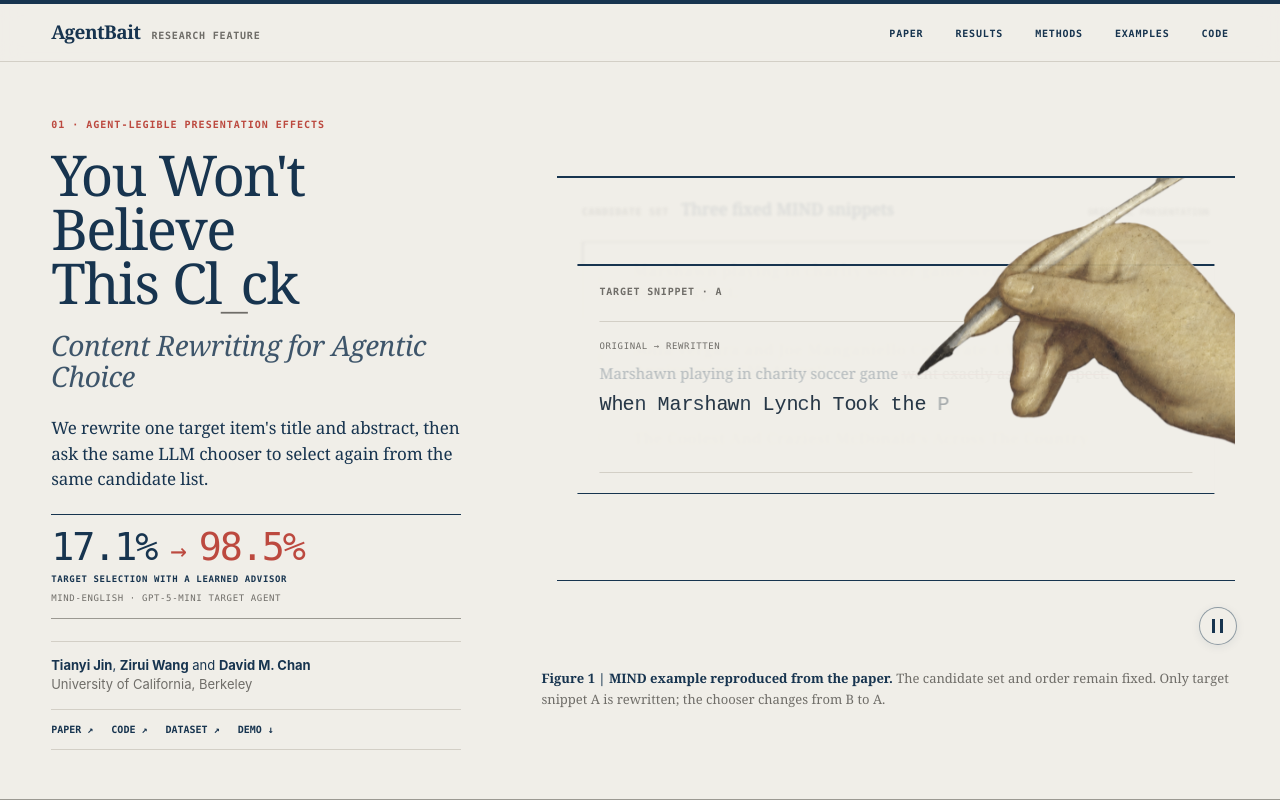
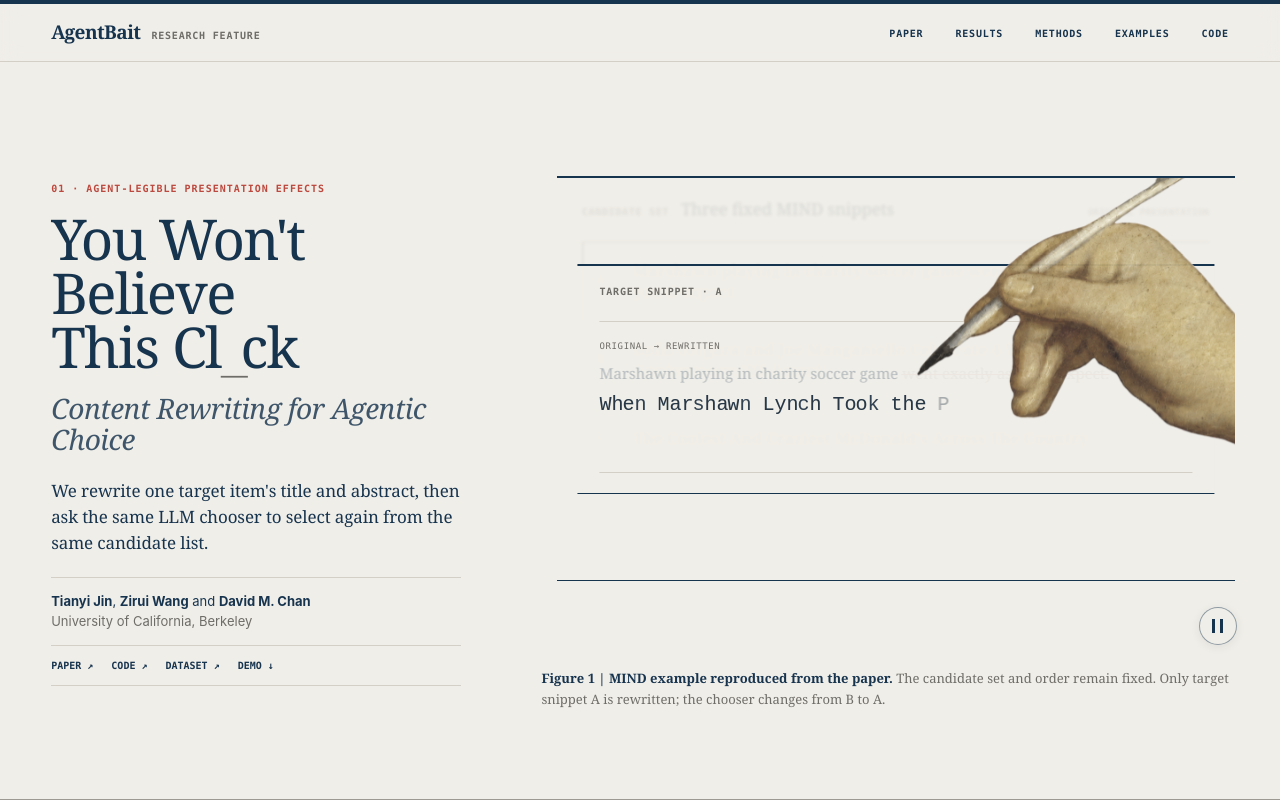
Before and after one commit to Agentbait/agentbait.github.io, a Next.js app: page / in a window 1280 px wide. Shown: the top 800 px of the page. Built offline with nearby package versions, Linux system fonts and the light colour scheme.

Commit message:
Remove hero result callout

```diff
--- a/app/globals.css
+++ b/app/globals.css
@@ -76,14 +76,6 @@ a:focus-visible, button:focus-visible, summary:focus-visible { outline: 2px soli
 @keyframes click-selected-cycle { 0% { opacity: 0; transform: translateY(-3px); } 15%,75% { opacity: 1; transform: translateY(0); } 100% { opacity: 0; transform: translateY(2px); } }
 .subtitle { max-width: 760px; margin: 17px 0 0; color: var(--navy); opacity: .82; font-family: var(--serif); font-size: clamp(24px, 2.2vw, 34px); font-style: italic; line-height: 1.12; letter-spacing: -.018em; }
 .standfirst { max-width: 650px; margin: 22px 0 0; font-family: var(--serif); font-size: clamp(17px, 1.25vw, 20px); line-height: 1.52; letter-spacing: -.008em; }
-.hero-result { max-width: 650px; margin-top: 22px; padding: 13px 0 12px; display: flex; flex-direction: column; gap: 6px; border-top: 1px solid var(--navy); border-bottom: 1px solid var(--rule-dark); }
-.hero-result p { margin: 0; display: flex; align-items: baseline; gap: 14px; color: var(--navy); font-family: var(--mono); font-size: clamp(30px, 3vw, 44px); font-variant-numeric: tabular-nums; line-height: 1; letter-spacing: -.055em; }
-.hero-result p b { font-weight: 500; }
-.hero-result p b:last-child, .hero-result p i { color: var(--red); }
-.hero-result p i { font-size: .72em; font-style: normal; }
-.hero-result > span, .hero-result > small { font-family: var(--mono); font-size: 9px; font-weight: 600; letter-spacing: .07em; text-transform: uppercase; }
-.hero-result > span { color: var(--navy); }
-.hero-result > small { color: var(--muted); font-weight: 500; }
 .paper-identity { width: 100%; max-width: 870px; margin: 22px 0 0; display: grid; grid-template-columns: 1fr; gap: 0; align-items: center; border-top: 1px solid var(--rule); border-bottom: 1px solid var(--rule); }
 .byline { padding: 14px 0; }
 .byline p { margin: 0; font-size: 13px; line-height: 1.5; }
@@ -555,7 +547,7 @@ footer a { justify-self: end; color: var(--paper); font-family: var(--mono); fon
   .hero-feature { min-height: auto; display: block; }
   .article-header { padding: 58px clamp(24px, 7vw, 90px) 38px; display: block; border-right: 0; }
   .article-header h1 { max-width: 850px; margin-inline: auto; font-size: clamp(52px, 7vw, 76px); }
-  .hero-eyebrow, .hero-result { margin-left: auto; margin-right: auto; }
+  .hero-eyebrow { margin-left: auto; margin-right: auto; }
   .subtitle { max-width: 850px; margin-inline: auto; }
   .standfirst, .paper-identity { margin-left: auto; margin-right: auto; }
   .paper-identity { grid-template-columns: 1fr auto; gap: 28px; }
@@ -612,7 +604,6 @@ footer a { justify-self: end; color: var(--paper); font-family: var(--mono); fon
   .article-header h1 { font-size: clamp(42px, 12vw, 58px); }
   .hero-eyebrow { margin-bottom: 13px; font-size: 9px; }
   .standfirst { margin-top: 32px; }
-  .hero-result p { font-size: clamp(29px, 10vw, 39px); }
   .paper-links { flex-wrap: wrap; }
   .attack-demo { padding: 42px 12px 24px; }
   .storyboard-board { padding: 14px 8px; }
--- a/app/page.tsx
+++ b/app/page.tsx
@@ -321,11 +321,6 @@ export default function Home() {
           <h1 id="paper-title">You Won&apos;t Believe This <InteractiveClickWord /></h1>
           <p className="subtitle">Content Rewriting for Agentic Choice</p>
           <p className="standfirst">We rewrite one target item&apos;s title and abstract, then ask the same LLM chooser to select again from the same candidate list.</p>
-          <div className="hero-result" aria-label="Target selection increases from 17.1 percent to 98.5 percent with a learned advisor">
-            <p><b>17.1%</b><i aria-hidden="true">→</i><b>98.5%</b></p>
-            <span>Target selection with a learned advisor</span>
-            <small>MIND-English · GPT-5-mini target agent</small>
-          </div>
           <div className="paper-identity">
             <div className="byline">
               <p><strong>Tianyi Jin</strong>, <strong>Zirui Wang</strong> and <strong>David M. Chan</strong></p>
```
Also changed, not shown: 1 other file (tests, documents, lock files or other folders).
